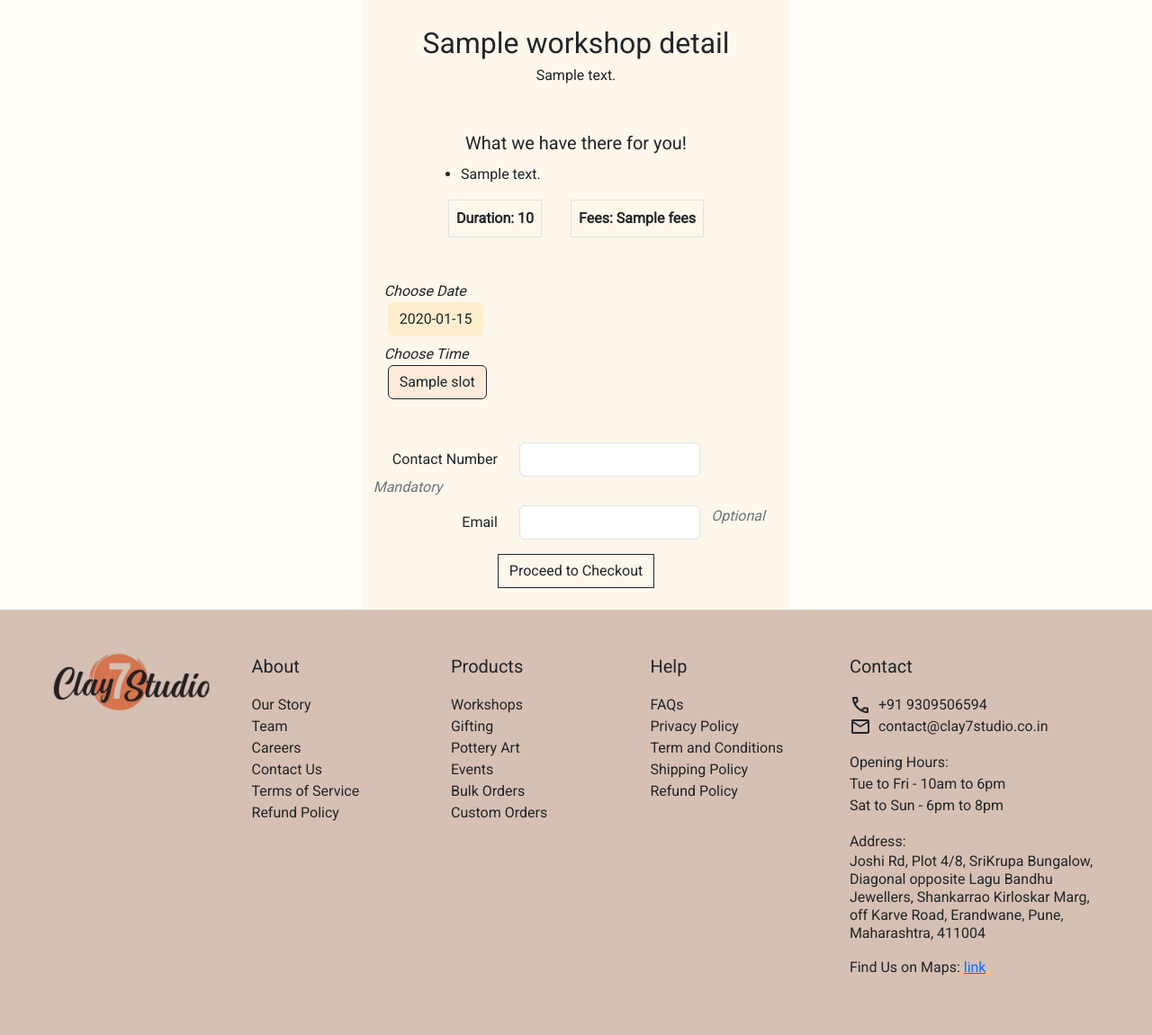
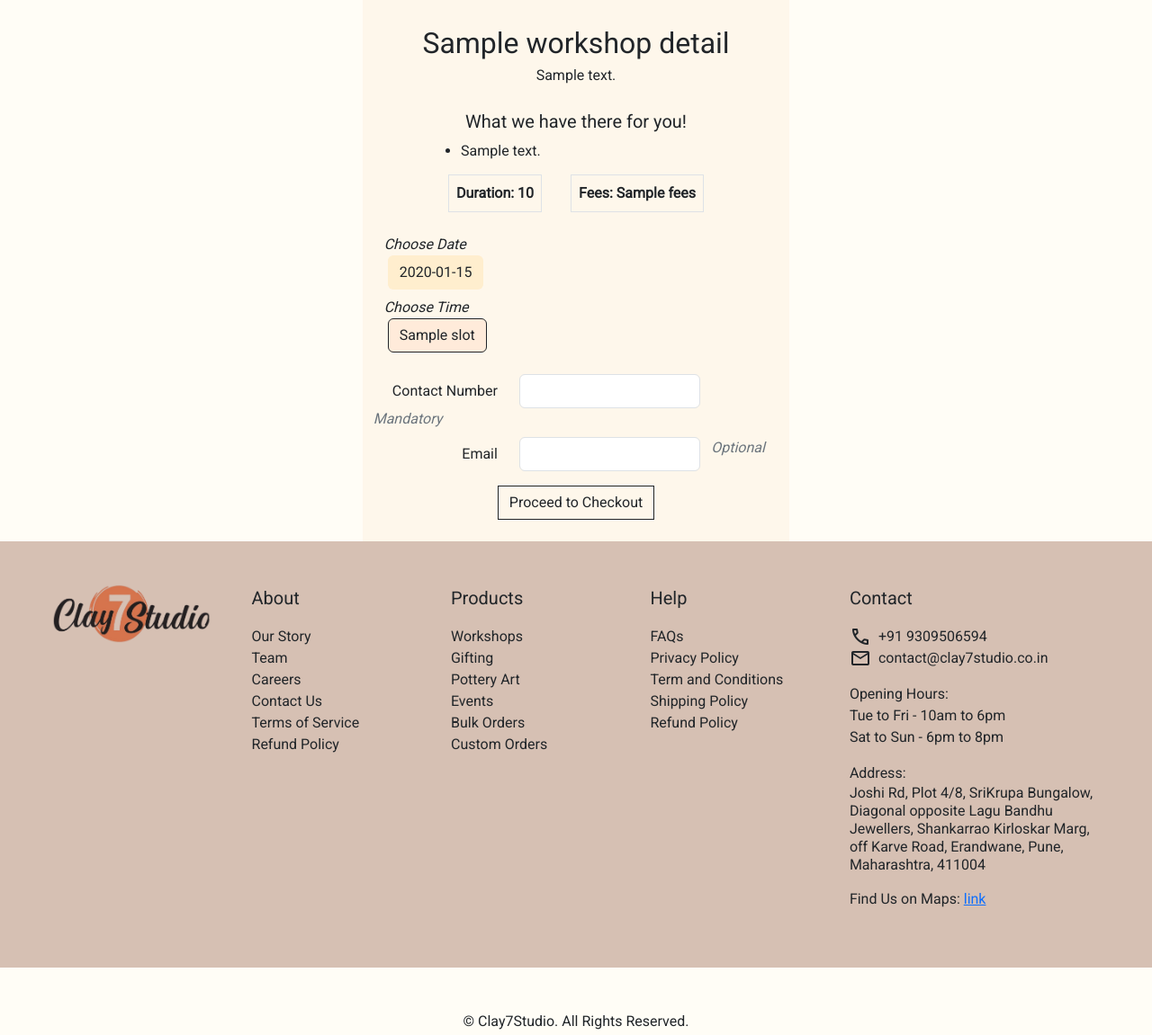
Before and after one commit to shubham-chemate/clay7studio-backend, a Flask app: template templates/workshop.html in a window 1280 px wide. Shown: the part 50-1201 px from the top of the page at 90% size. Run offline with Flask 3, Linux system fonts and the light colour scheme; the template is opened without the code that fills it: most values are stand-ins (such as "Sample title", 1, 10 or a date in 2020); some web fonts are replaced.

Commit message:
changes in nav url

```diff
--- a/templates/workshop.html
+++ b/templates/workshop.html
@@ -145,7 +145,7 @@
                   <a
                     class="nav-link header-option"
                     style="color: rgb(255, 84, 49)"
-                    href="./workshops.html"
+                    href="{{url_for('getWorkshops')}}"
                     >WORKSHOPS</a
                   >
                   <a class="nav-link header-option" href="./events.html"
@@ -171,20 +171,20 @@
       <div class="p-4" style="background-color: #fef7eb">
         <div class="fs-2">{{workshopDetails['title']}}</div>
         <div class="m-0 p-0">{{workshopDetails['shortDescription']}}</div>
-        <div class="mt-5">
+        <div class="mt-4">
           <div class="fs-5">What we have there for you!</div>
           <div class="d-flex mt-2 align-items-center justify-content-center">
             <div class="text-start w-75">
               <ul>
                 {% for descPoint in workshopDetails['description'] %}
-                <li>{{ descPoint }}</li>
+                <li class="lh-sm">{{ descPoint }}</li>
                 {% endfor %}
               </ul>
             </div>
           </div>
         </div>
 
-        <div class="row justify-content-center mb-5">
+        <div class="row justify-content-center mb-4">
           <div class="col-auto border mx-3 p-2 fw-bold">
             Duration: {{workshopDetails['duration']}}
           </div>
@@ -199,7 +199,7 @@
             <div class="text-start fst-italic">Choose Date</div>
             <div class="d-flex justify-content-start align-items-center">
               {% for date in workshopDetails['dates'] %} <input type="radio"
-              class="btn-check" name="{{date}}" id="day{{loop.index0}}"
+              class="btn-check" name="workshop-date" id="day{{loop.index0}}"
               autocomplete="off" {% if workshopDetails['selectedDate'] == date
               %} checked {% endif %} />
               <label
@@ -211,11 +211,11 @@
               {% endfor %}
             </div>
           </div>
-          <div class="mt-2 mb-5">
+          <div class="mt-2 mb-4">
             <div class="text-start fst-italic">Choose Time</div>
             <div class="d-flex justify-content-start align-items-center">
               {% for slot in workshopDetails['availableSlots'] %} <input
-              type="radio" class="btn-check" name="{{slot}}"
+              type="radio" class="btn-check" name="workshop-slot"
               id="slot{{loop.index0}}" autocomplete="off" {% if loop.index0 == 0
               %} checked {% endif %} />
               <label
--- a/templates/workshops.html
+++ b/templates/workshops.html
@@ -144,7 +144,7 @@
                   <a
                     class="nav-link header-option"
                     style="color: rgb(255, 84, 49)"
-                    href="./workshops.html"
+                    href="{{url_for('getWorkshops')}}"
                     >WORKSHOPS</a
                   >
                   <a class="nav-link active header-option" href="./events.html"
@@ -178,7 +178,7 @@
           <div class="col-8 m-0 p-3" style="background-color: #fef7eb">
             <div class="fs-5 fw-bold">{{workshop["title"]}}</div>
             <div>{{workshop["shortDescription"]}}</div>
-            <a href="./workshop/{{workshop["id"]}}/nearest-date">
+            <a href="./workshop/{{workshop["id"]}}/nearest">
               <button type="button" class="btn btn-outline-dark rounded-0 mt-2">
                 More Details
               </button>
```
